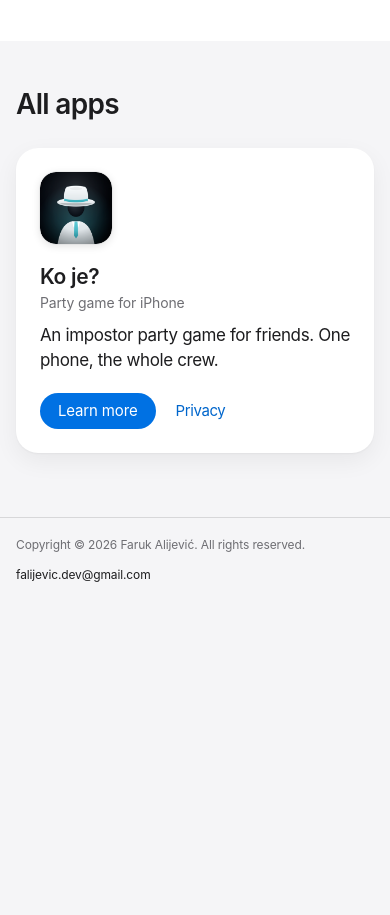
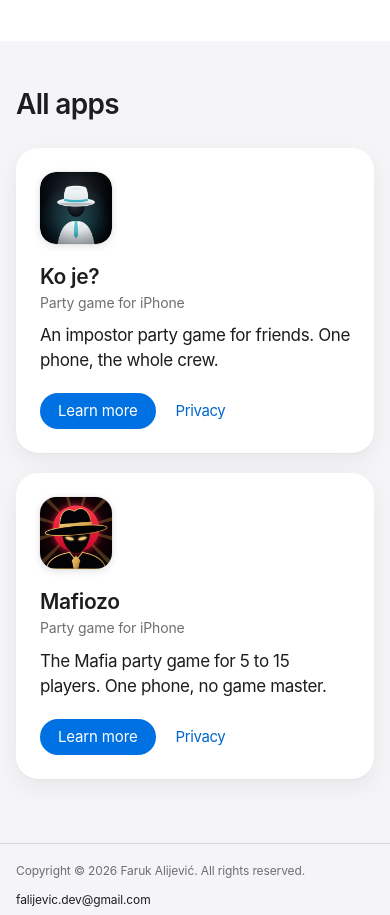
Before and after one commit to falijevic/falijevic.github.io, a plain HTML site: page index.html in a window 390 px wide. Shown: the part 185-1100 px from the top of the page. Before the commit the page ends 844 px from the top, so only its background shows below. Drawn offline with Linux system fonts and the light colour scheme.

Commit message:
List Mafiozo in All apps
A card next to Ko je?'s: icon, "Party game for iPhone", a one-line
description, Learn more (/mafiozo/, English) and Privacy links.

Co-Authored-By: Claude Opus 5.5 <noreply@anthropic.com>

```diff
--- a/index.html
+++ b/index.html
@@ -43,6 +43,18 @@
             <a href="koje/privacy.html" aria-label="Ko je? privacy policy">Privacy</a>
           </div>
         </li>
+        <li class="app">
+          <img src="mafiozo/icon.png" alt="" width="72" height="72">
+          <div>
+            <h3>Mafiozo</h3>
+            <p class="meta">Party game for iPhone</p>
+            <p class="desc">The Mafia party game for 5 to 15 players. One phone, no game master.</p>
+          </div>
+          <div class="links">
+            <a class="pill" href="mafiozo/" aria-label="Learn more about Mafiozo">Learn more</a>
+            <a href="mafiozo/privacy.html" aria-label="Mafiozo privacy policy">Privacy</a>
+          </div>
+        </li>
       </ul>
     </div>
   </section>
```
